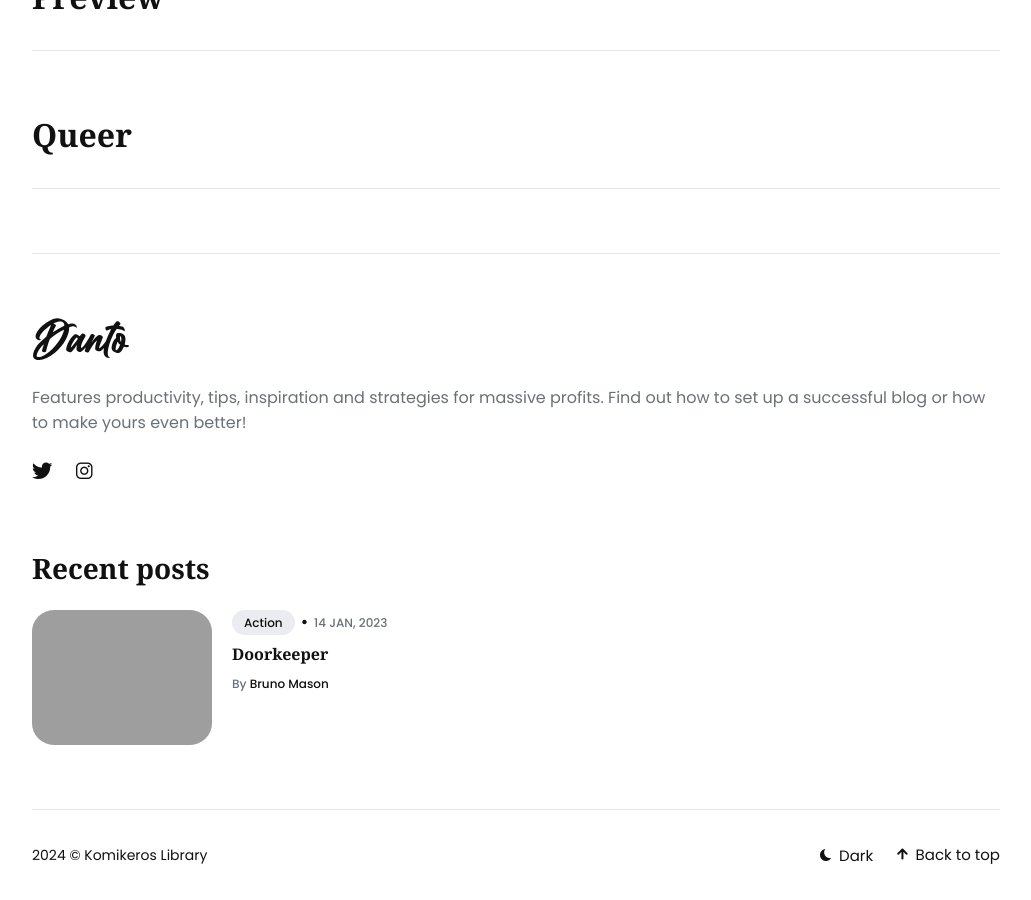
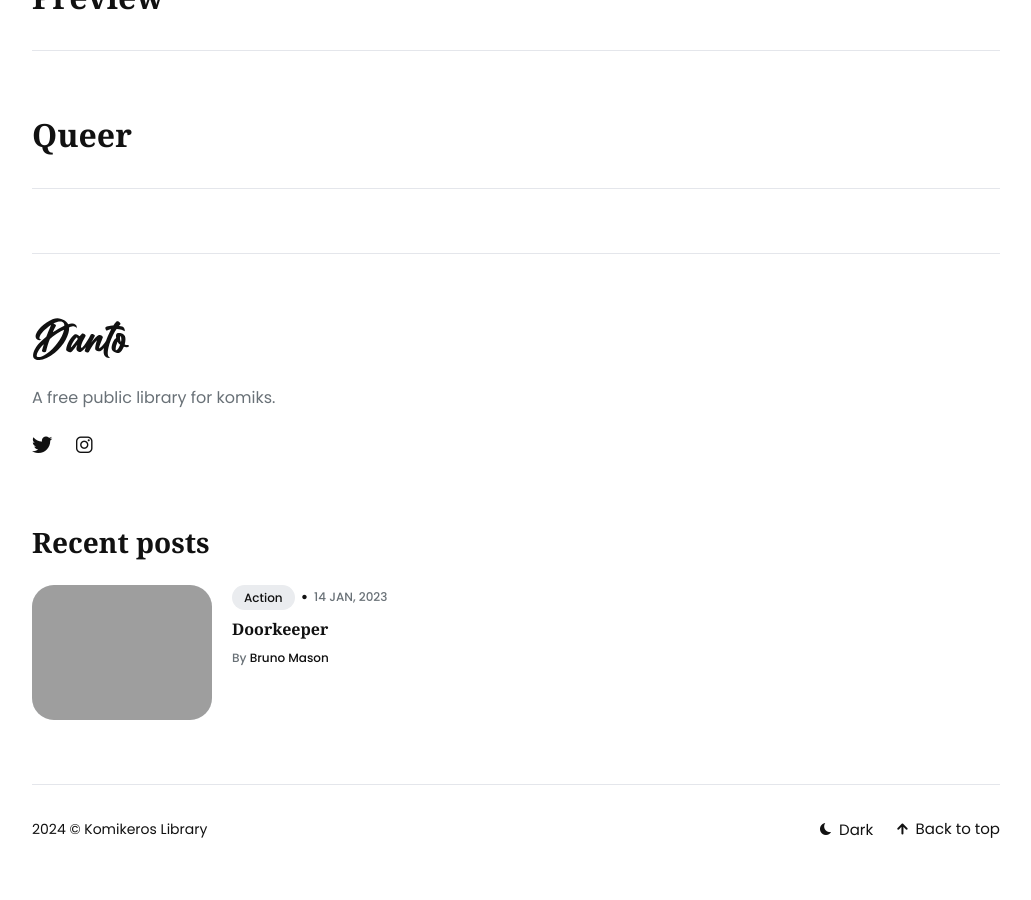
Before and after one commit to komikeros/komikeros.github.io, a Jekyll site: the page built from index.html, in a window 1280 px wide and 900 px high, scrolled down 1714 px. Shown: the whole window, without its empty margins (124-1155 px from the left). Built offline with Jekyll 4.4.1, drawn with Linux system fonts in a browser that asks for light colours; after the commit the page ends 2588 px from its top, so only the background shows below that; grey boxes are pictures that could not be loaded.

Commit message:
Replace placeholder descriptions

```diff
--- a/_data/settings.yml
+++ b/_data/settings.yml
@@ -35,8 +35,8 @@
 # Hero Settings
 hero:
   enable: true
-  hero_title: One Stop Daily News, Article, Inspiration, and Tips.
-  hero_description: Features productivity, tips, inspiration and strategies for massive profits. Find out how to set up a successful blog or how to make yours even better!
+  hero_title: Komikeros Library
+  hero_description: A free public library for komiks.
 
 
 #-------------------------------
@@ -70,7 +70,7 @@
 
 #-------------------------------
 # Footer Settings
-footer_description: Features productivity, tips, inspiration and strategies for massive profits. Find out how to set up a successful blog or how to make yours even better!
+footer_description: A free public library for komiks.
 
 
 # Social Links
--- a/latest/index.html
+++ b/latest/index.html
@@ -1,7 +1,7 @@
 ---
 layout: default
 title: Latest
-description: Features productivity, tips, inspiration and strategies for massive profits. Find out how to set up a successful blog or how to make yours even better!
+description: Latest posts
 ---
 
 <!-- begin hero -->
```
